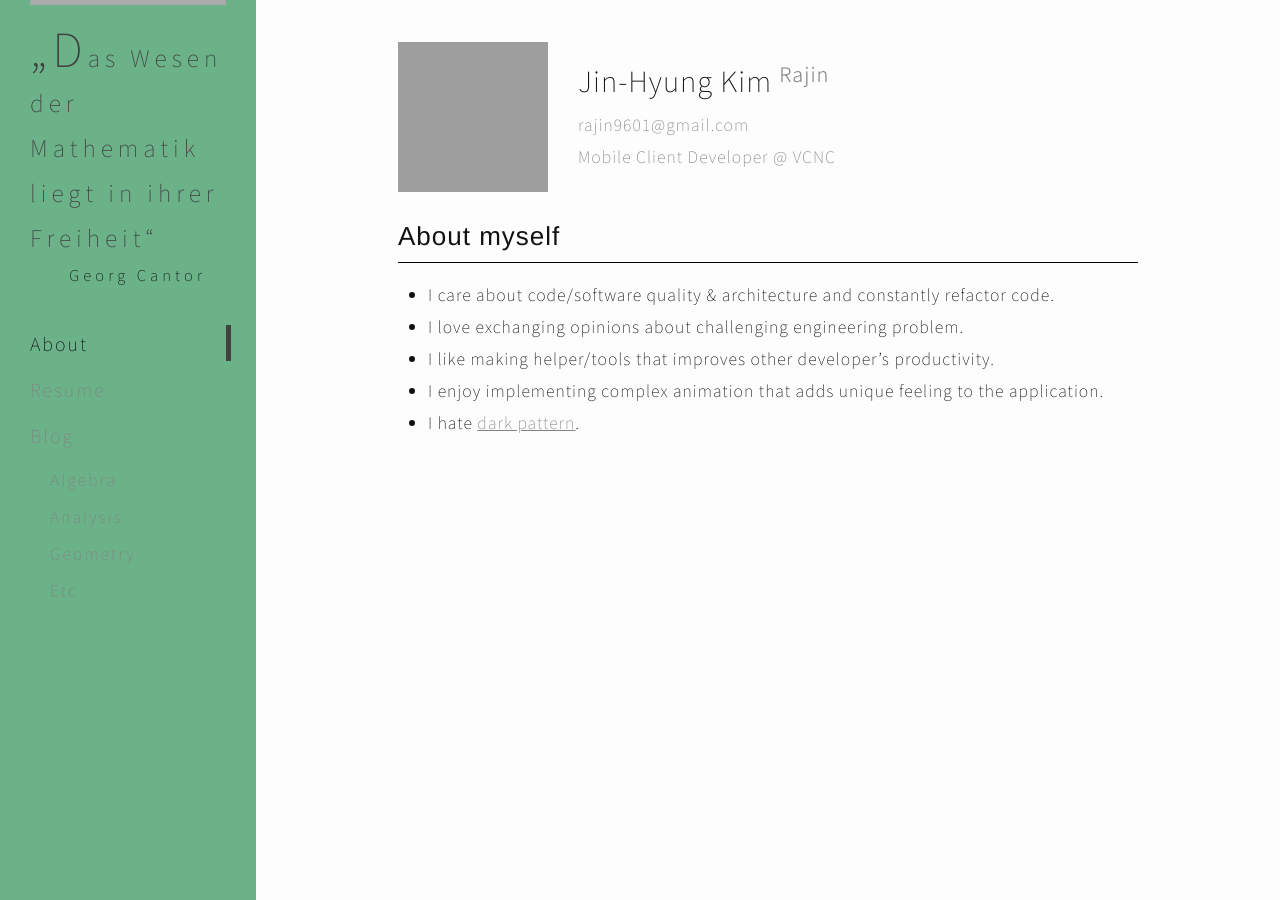
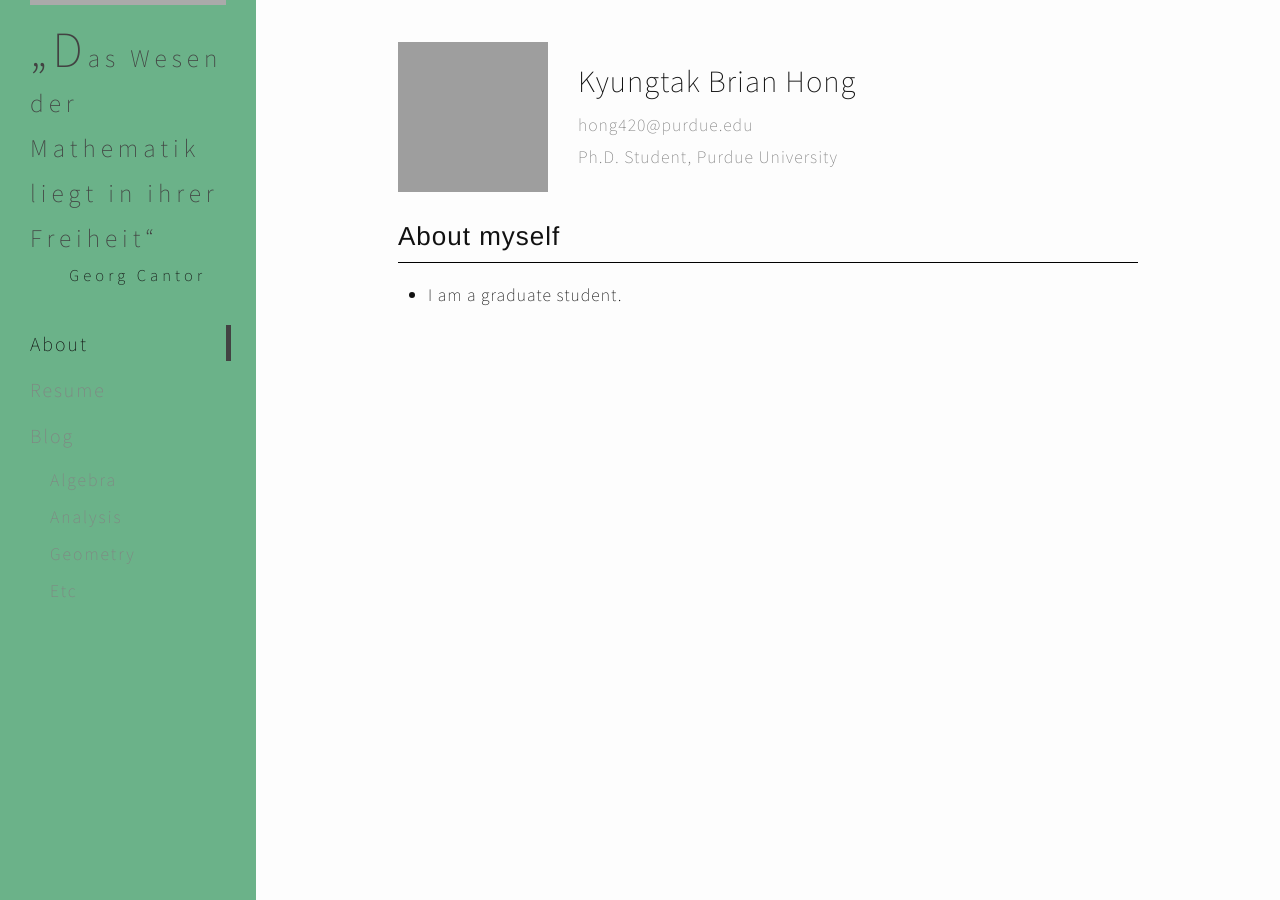
Before and after one commit to Kyungtak-Hong/kyungtak-hong.github.io, a Jekyll site: the page built from index.md, in a window 1280 px wide. Built offline with Jekyll 4.4.1, drawn with Linux system fonts in a browser that asks for light colours; grey boxes are pictures that could not be loaded.

Commit message:
Update index.md

```diff
--- a/index.md
+++ b/index.md
@@ -8,16 +8,12 @@ permalink: /
     <div id="profile">
     </div>
     <div id="info">
-        <div id="info-name">Jin-Hyung Kim <sup>Rajin</sup></div>
-        <a href="mailto:rajin9601@gmail.com">rajin9601@gmail.com</a>
-        <div id="status">Mobile Client Developer @ VCNC</div>
+        <div id="info-name">Kyungtak Brian Hong <sup></sup></div>
+        <a href="mailto:hong420@purdue.edu">hong420@purdue.edu</a>
+        <div id="status">Ph.D. Student, Purdue University</div>
     </div>
 </div>
 
 ## About myself
 
-* I care about code/software quality & architecture and constantly refactor code.
-* I love exchanging opinions about challenging engineering problem.
-* I like making helper/tools that improves other developer's productivity.
-* I enjoy implementing complex animation that adds unique feeling to the application.
-* I hate [dark pattern](https://darkpatterns.org/).
+* I am a graduate student.
```
